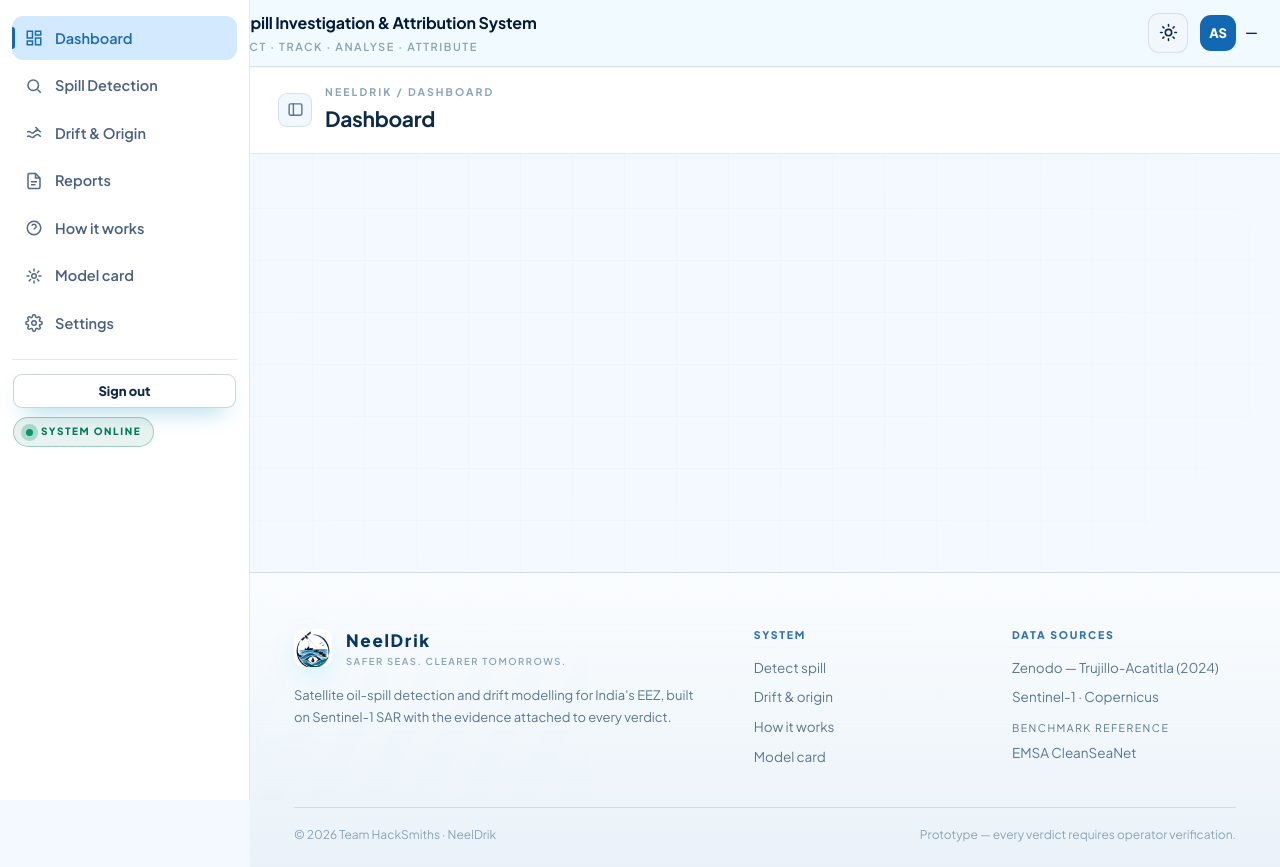
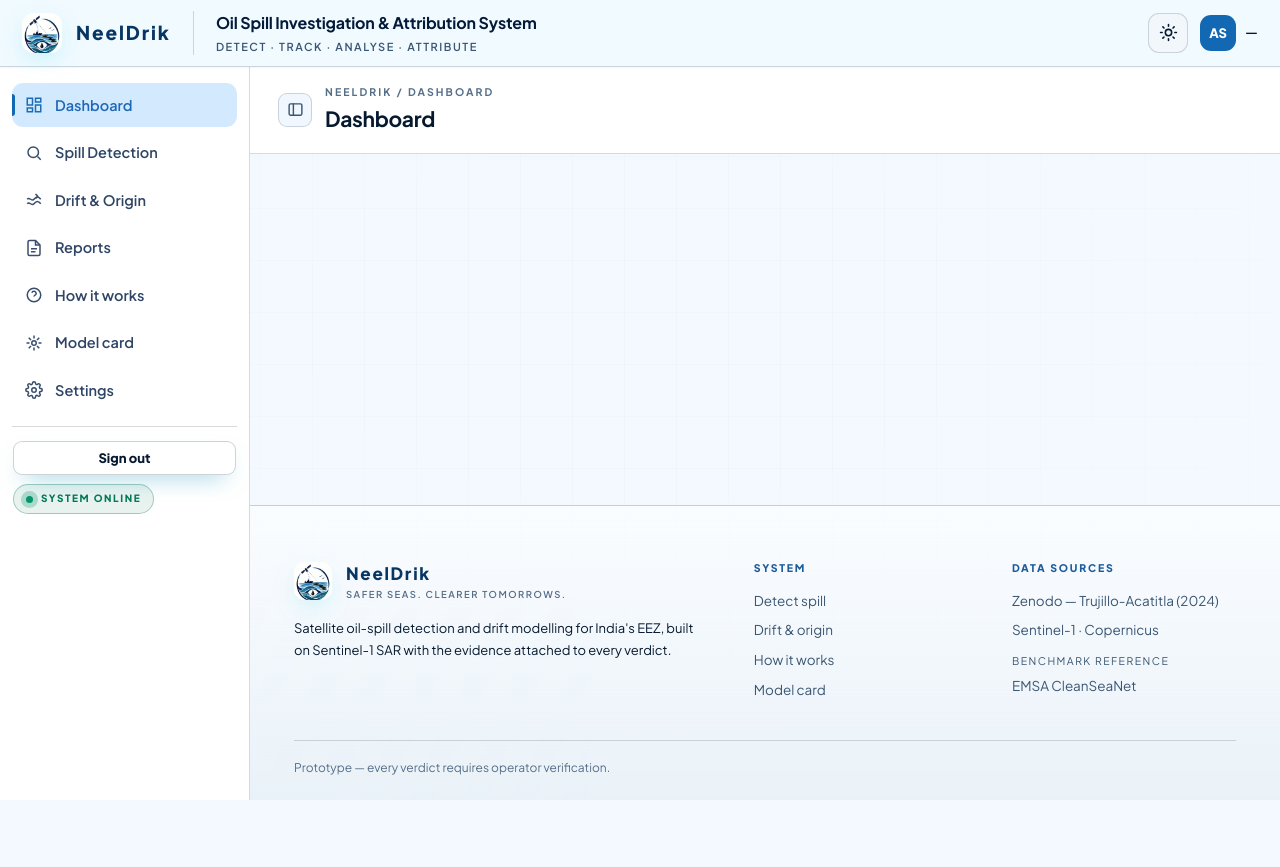
Before and after one commit to priyanshi01-coder/NeelDrik, a plain HTML site: page frontend/app.html in a window 1280 px wide. After the commit the page ends 800 px from the top, so only its background shows below. Drawn offline with nearby package versions, Linux system fonts and the light colour scheme; files that its build step writes are made by us from their sources; files whose address does not match are found by name.

Commit message:
Give the header its own strip, lead with the oil scenes, darken the light theme
The sidebar is fixed on desktop, and it was pinned at y=0, so it covered
the left end of the header -- the logo and the system title disappeared
underneath it. app.html now measures the header and writes its height to
--head, and the rail starts there, so the top strip is always fully
visible however the title wraps.

The detect page announced a sample's coordinates before the detector had
run. That is the dashboard map's job, so the note is gone and the samples
now sit above the option fields, in view without scrolling, under a plain
'Or pick a sample scene'. The scenes are reordered so the oil ones lead
with the look-alike and clean scenes between them.

The light palette's greys were mixed for a dark room; in daylight the
secondary text almost vanished. Every text token goes several steps
darker, plus the few places that hard-code a muted blue. Backgrounds,
accents and the dark theme are untouched.

The footer's copyright line is removed.

```diff
--- a/frontend/app.html
+++ b/frontend/app.html
@@ -19,7 +19,7 @@
 <link rel="preconnect" href="https://fonts.gstatic.com" crossorigin>
 <link href="https://fonts.googleapis.com/css2?family=Plus+Jakarta+Sans:wght@400;500;600;700;800&family=JetBrains+Mono:wght@400;500&display=swap" rel="stylesheet">
 <link rel="stylesheet" href="https://unpkg.com/leaflet@1.9.4/dist/leaflet.css">
-<link rel="stylesheet" href="/static/css/app.css?v=202609212050">
+<link rel="stylesheet" href="/static/css/app.css?v=202609212240">
 </head>
 <body>
 
@@ -144,7 +144,6 @@
         </div>
       </div>
       <div class="foot-bar">
-        <span>© 2026 Team HackSmiths · NeelDrik</span>
         <span class="dimmer">Prototype — every verdict requires operator verification.</span>
       </div>
     </footer>
@@ -153,9 +152,9 @@
 </div>
 
 <script src="https://unpkg.com/leaflet@1.9.4/dist/leaflet.js"></script>
-<script src="/static/js/api.js?v=202609212050"></script>
-<script src="/static/js/ops.js?v=202609212050"></script>
-<script src="/static/js/app.js?v=202609212050"></script>
+<script src="/static/js/api.js?v=202609212240"></script>
+<script src="/static/js/ops.js?v=202609212240"></script>
+<script src="/static/js/app.js?v=202609212240"></script>
 <script>
 /* Off-canvas drawer + footer routing. Kept out of app.js so the view layer
    stays the single owner of rendering. */
@@ -183,6 +182,17 @@
 
   /* Desktop: collapse the sidebar out of the way. Remembered between visits,
      because someone who wants the extra width wants it every time. */
+  /* The rail is fixed on desktop, so it needs to know where the header ends.
+     Measured rather than hard-coded: the header grows when the title wraps. */
+  var head = document.querySelector('.apphead');
+  function headHeight() {
+    var h = head ? Math.round(head.getBoundingClientRect().height) : 67;
+    document.documentElement.style.setProperty('--head', h + 'px');
+  }
+  headHeight();
+  addEventListener('resize', headHeight);
+  addEventListener('load', headHeight);
+
   var railBtn = document.getElementById('railtoggle');
   function setCollapsed(on) {
     document.body.classList.toggle('rail-collapsed', on);
--- a/frontend/css/app.css
+++ b/frontend/css/app.css
@@ -1326,7 +1326,7 @@ table.vessels td span{display:block;font-size:10.5px}
    Full-width system header (matches the design's top bar)
    ========================================================================== */
 .apphead{
-  position:sticky;top:0;z-index:40;
+  position:sticky;top:0;z-index:60;
   display:flex;align-items:center;gap:22px;
   padding:11px clamp(14px,2vw,22px);
   background:var(--glass);border-bottom:1px solid var(--line);
@@ -1869,8 +1869,9 @@ label.btn{display:inline-flex;align-items:center;justify-content:center;cursor:p
    ========================================================================== */
 @media(min-width:881px){
   .rail{
-    position:fixed;left:0;top:0;bottom:0;width:var(--rail);height:100vh;
-    overflow-y:auto;overscroll-behavior:contain;z-index:40;
+    position:fixed;left:0;top:var(--head,67px);bottom:0;width:var(--rail);
+    height:calc(100vh - var(--head,67px));
+    overflow-y:auto;overscroll-behavior:contain;z-index:30;
     transition:transform .24s var(--ease)
   }
   .main{grid-column:2}
@@ -1887,3 +1888,49 @@ label.btn{display:inline-flex;align-items:center;justify-content:center;cursor:p
 .railtoggle svg{width:17px;height:17px}
 .topbar-left{display:flex;align-items:center;gap:13px}
 @media(max-width:880px){.railtoggle{display:none}}
+
+/* --------------------------------------------------------------------------
+   The header owns the top strip
+   The rail is fixed, so without this it starts at y=0 and paints over the
+   left end of the header -- the logo and the title disappeared underneath it.
+   `--head` is written by app.html from the header's measured height on load
+   and on resize, so the rail always begins exactly where the header ends.
+   -------------------------------------------------------------------------- */
+@media(min-width:881px){
+  .shell{min-height:calc(100vh - var(--head,67px))}
+}
+
+/* ==========================================================================
+   Light theme: readable, not washed out
+   --------------------------------------------------------------------------
+   The light palette's greys were mixed for a bright screen in a dark room;
+   on a laptop in daylight the secondary text almost vanished. Every text
+   token is taken several steps darker here, and the handful of places that
+   hard-code a muted blue are brought with them. Backgrounds, accents and the
+   dark theme are untouched -- this changes contrast only.
+   ========================================================================== */
+:root[data-theme="light"]{
+  --ink:#06192F;
+  --dim:#3A5673;
+  --dimmer:#566F89;
+  --line:rgba(6,25,47,.16);
+  --line-hard:rgba(6,25,47,.3);
+  --t-accent:#1B5C9E;
+  --t-spill:#A81528;
+  --t-review:#8A4008;
+  --t-clean:#036249;
+}
+:root[data-theme="light"] body{color:var(--ink)}
+:root[data-theme="light"] .rail nav a{color:#2E4566}
+:root[data-theme="light"] .dim{color:#3A5673}
+:root[data-theme="light"] .dimmer{color:#566F89}
+:root[data-theme="light"] label,
+:root[data-theme="light"] .kv .k,
+:root[data-theme="light"] .apphead-title p,
+:root[data-theme="light"] th{color:#3A5673}
+:root[data-theme="light"] .rail nav a.soon{opacity:.62}
+:root[data-theme="light"] p,
+:root[data-theme="light"] li,
+:root[data-theme="light"] td{color:var(--ink)}
+:root[data-theme="light"] .foot-bar,
+:root[data-theme="light"] footer a{color:#3A5673}
```
Also changed, not shown: data/samples/samples.json (+47 -47 lines), frontend/js/app.js (+8 -19 lines), data/samples/scene_01.png, data/samples/scene_02.png, data/samples/scene_03.png, data/samples/scene_04.png, data/samples/scene_05.png, data/samples/scene_06.png, data/samples/scene_07.png, data/samples/scene_08.png, data/samples/scene_09.png, data/samples/scene_10.png.
